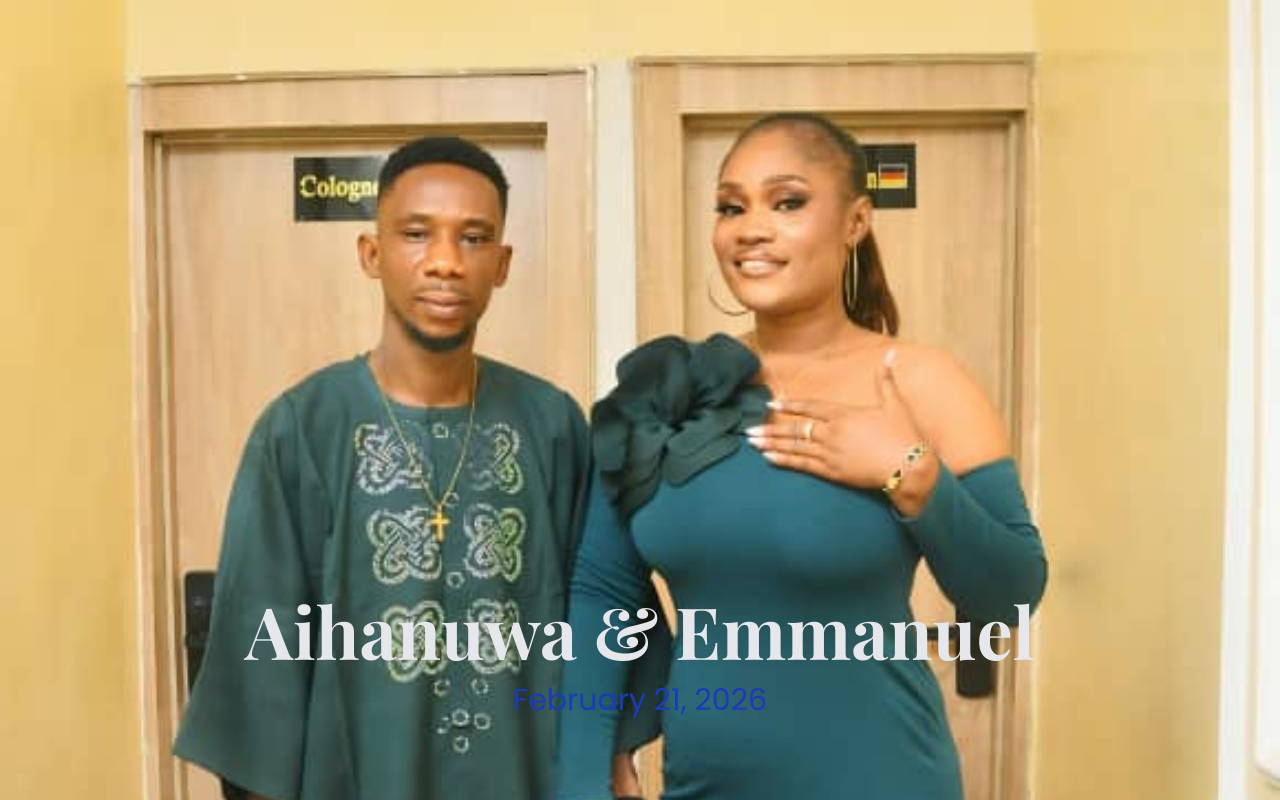
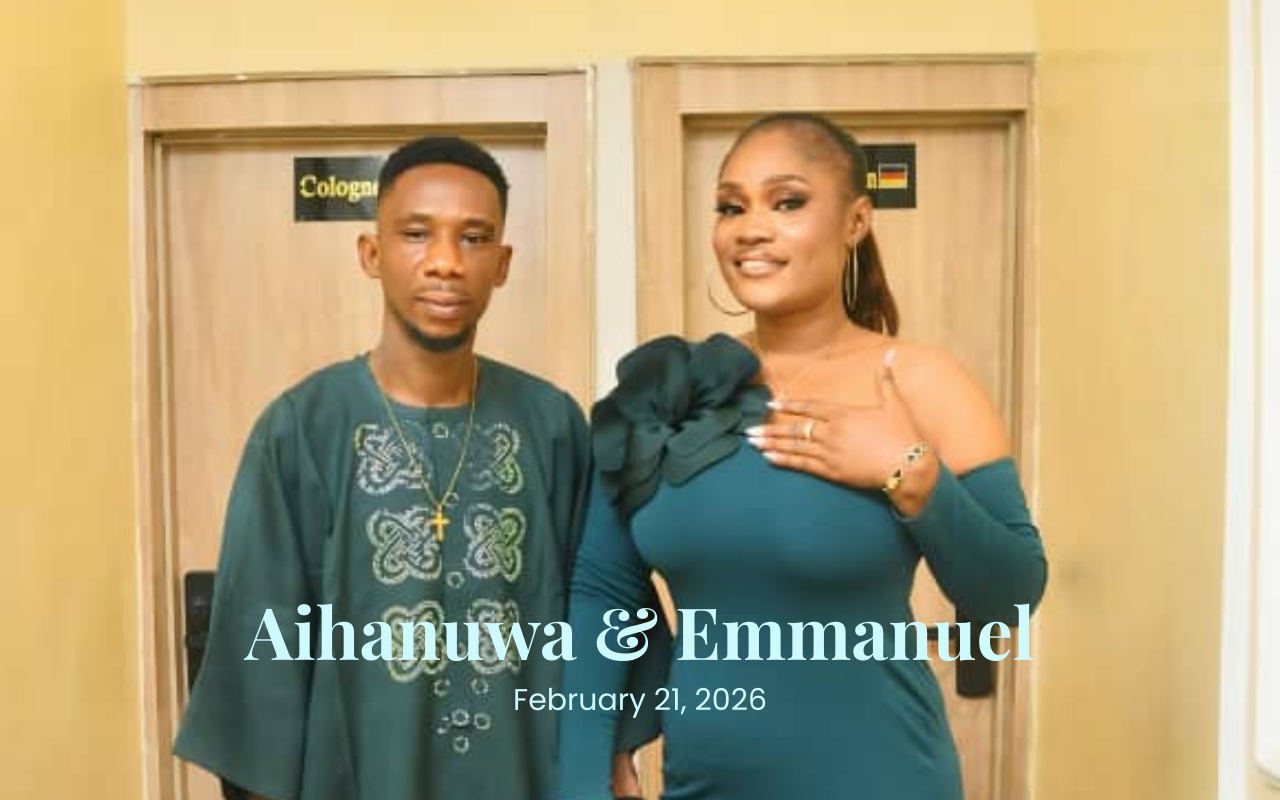
Before and after one commit to elvionweb/ae-frontend, a React (Vite) app: page / in a window 1280 px wide. Shown: the top 800 px of the page. Built offline with nearby package versions, Linux system fonts and the light colour scheme; no server answers.

Commit message:
updated the hero section

```diff
--- a/src/components/Hero.jsx
+++ b/src/components/Hero.jsx
@@ -15,7 +15,7 @@ export default function Hero() {
       >
         <motion.div className="relative z-10 text-center px-4">
           <motion.h1
-            className="text-4xl sm:text-5xl md:text-6xl lg:text-7xl font-serif text-gray-200 font-bold"
+            className="text-4xl sm:text-5xl md:text-6xl lg:text-7xl font-serif text-cyan-100 font-bold"
             initial={{ opacity: 0, y: -50 }}
             animate={{ opacity: 1, y: 0 }}
             transition={{ duration: 1 }}
@@ -24,7 +24,7 @@ export default function Hero() {
           </motion.h1>
 
           <motion.p
-            className="mt-4 text-lg sm:text-xl md:text-2xl lg:text-3xl text-blue-800"
+            className="mt-4 text-lg sm:text-xl md:text-2xl lg:text-3xl text-cyan-100"
             initial={{ opacity: 0 }}
             animate={{ opacity: 1 }}
             transition={{ delay: 1, duration: 1 }}
```
